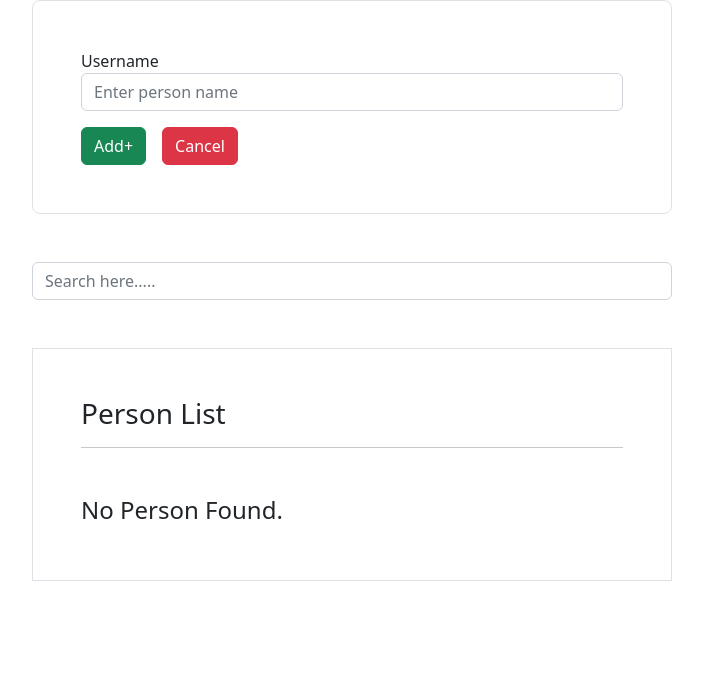
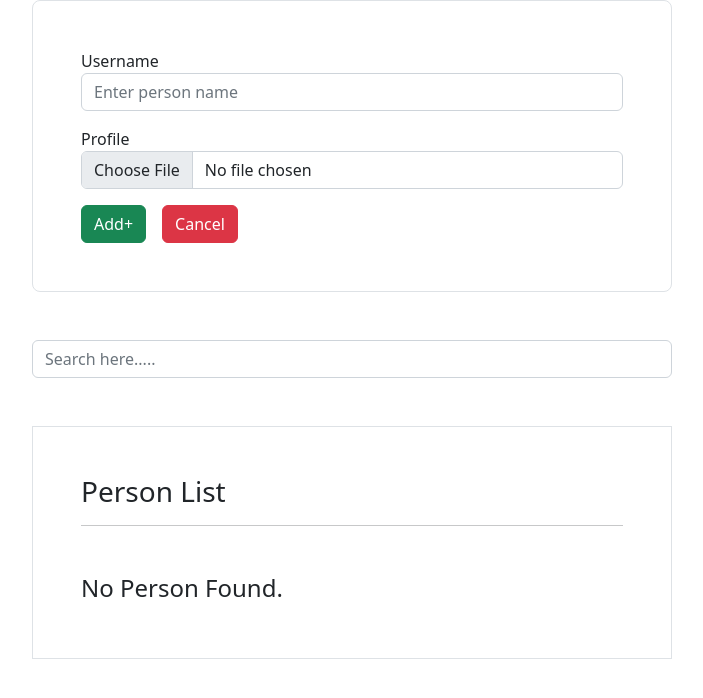
Before and after one commit to phumentceo/React-totureil, a React (Vite) app: page / in a window 1280 px wide. Shown: the top 698 px of the page, without its empty margins (288-991 px from the left). Built offline with nearby package versions, Linux system fonts and the light colour scheme.

Commit message:
Upload image

```diff
--- a/src/components/hook/state/State05.jsx
+++ b/src/components/hook/state/State05.jsx
@@ -3,6 +3,7 @@ import React, { useEffect, useState } from 'react';
 const State05 = () => {
 
   const [name,setName] = useState('');
+  const [image,setImage] = useState('');
   const [persons, setPersons] = useState([]);
   const [edit,editMod] = useState(false);
   const [personId,setPersonId] = useState(null);
@@ -21,10 +22,24 @@ const State05 = () => {
         if(edit){
            handleUpdate(personId)
         }else{
-          setPersons([...persons,name]);
+          setPersons([...persons,{name,image}]);
         }
         setName('');
     }
+  }
+
+  const handleImageChange = (e) => {
+    const file = e.target.files[0];
+    if(file){
+      const reader = new FileReader();
+      reader.onloadend = () => {
+        setImage(reader.result);
+
+      }
+      reader.readAsDataURL(file);
+      // D://image/sdafasfdsaa/phone.jpg
+    }
+
   }
 
   const handleDelete = (id) => {
@@ -55,6 +70,7 @@ const State05 = () => {
   const handleCancel = () => {
     editMod(false)
     setName('')
+    setImage('');
   }
 
   //Search
@@ -79,6 +95,15 @@ const State05 = () => {
             <div className="form-group mb-3">
                 <label htmlFor="">Username</label>
                 <input value={name} type="text" name="" onInput={handleInput} className=" form-control shadow-none" placeholder='Enter person name' />
+            </div>
+
+            <div className="form-group mb-3">
+                <label htmlFor="">Profile</label>
+                <input onChange={handleImageChange} type="file" name="" className=" form-control shadow-none" placeholder='Choose your profile' />
+            </div>
+
+            <div>
+              {image && <img src={image} alt="Uploaded" className="mt-2" width="100" /> }
             </div>
 
             <button type='button' onClick={handleSave} className=' btn btn-success'>
```
